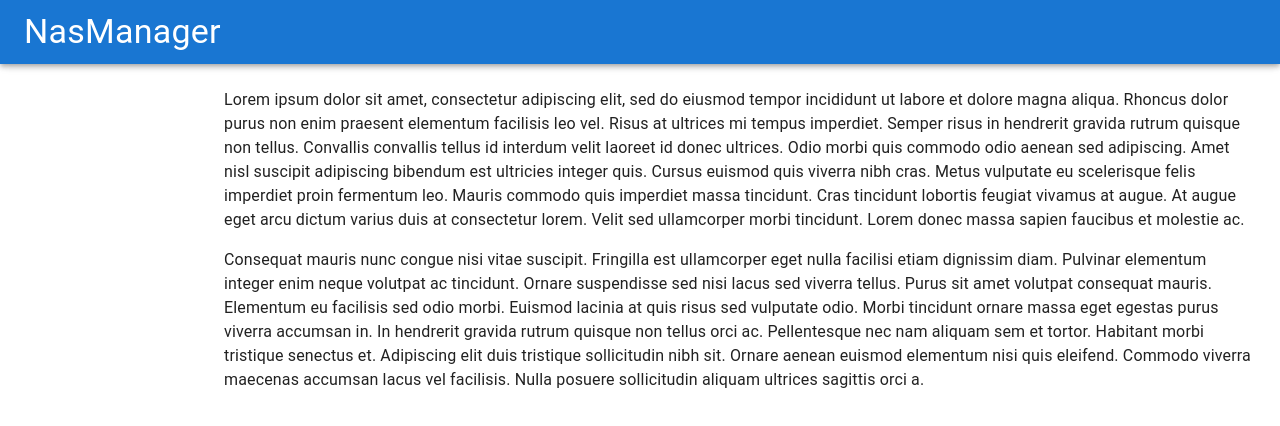
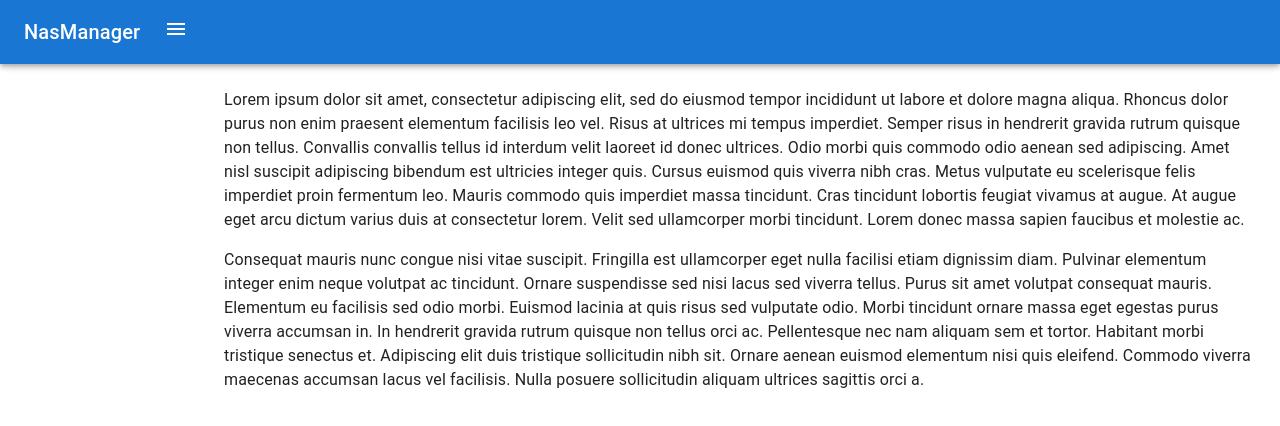
Before and after one commit to liberty8080/nas-manager-webclient-react, a React (Create React App) app: page / in a window 1280 px wide. Shown: the top 426 px of the page. Built offline with nearby package versions, Linux system fonts and the light colour scheme.

Commit message:
reactive  display

```diff
--- a/src/MainPage.tsx
+++ b/src/MainPage.tsx
@@ -53,11 +53,11 @@ export default function MainPage() {
             aria-label="open drawer"
             edge="start"
             onClick={handleDrawerToggle}
-            sx={{ mr: 0, display: { xs: 'block', lg: 'none', xl: 'block' } }}
+            sx={{ mr: 0, display: { sm:'block', md:'none' } }}
           >
             <MenuIcon />
           </IconButton>
-          <Typography variant="h4" noWrap component={"div"}>
+          <Typography variant="h6" noWrap component={"div"}>
             NasManager
           </Typography>
           <IconButton
@@ -65,7 +65,7 @@ export default function MainPage() {
             aria-label="open drawer"
             edge="start"
             onClick={handleDrawerToggle}
-            sx={{ ml: 0, display: { sm: "block", md: "none",lg:"none" } }}
+            sx={{ ml: 2, display: {xs:'none', sm:'none',md:'block'} }}
           >
             <MenuIcon />
           </IconButton>
```
